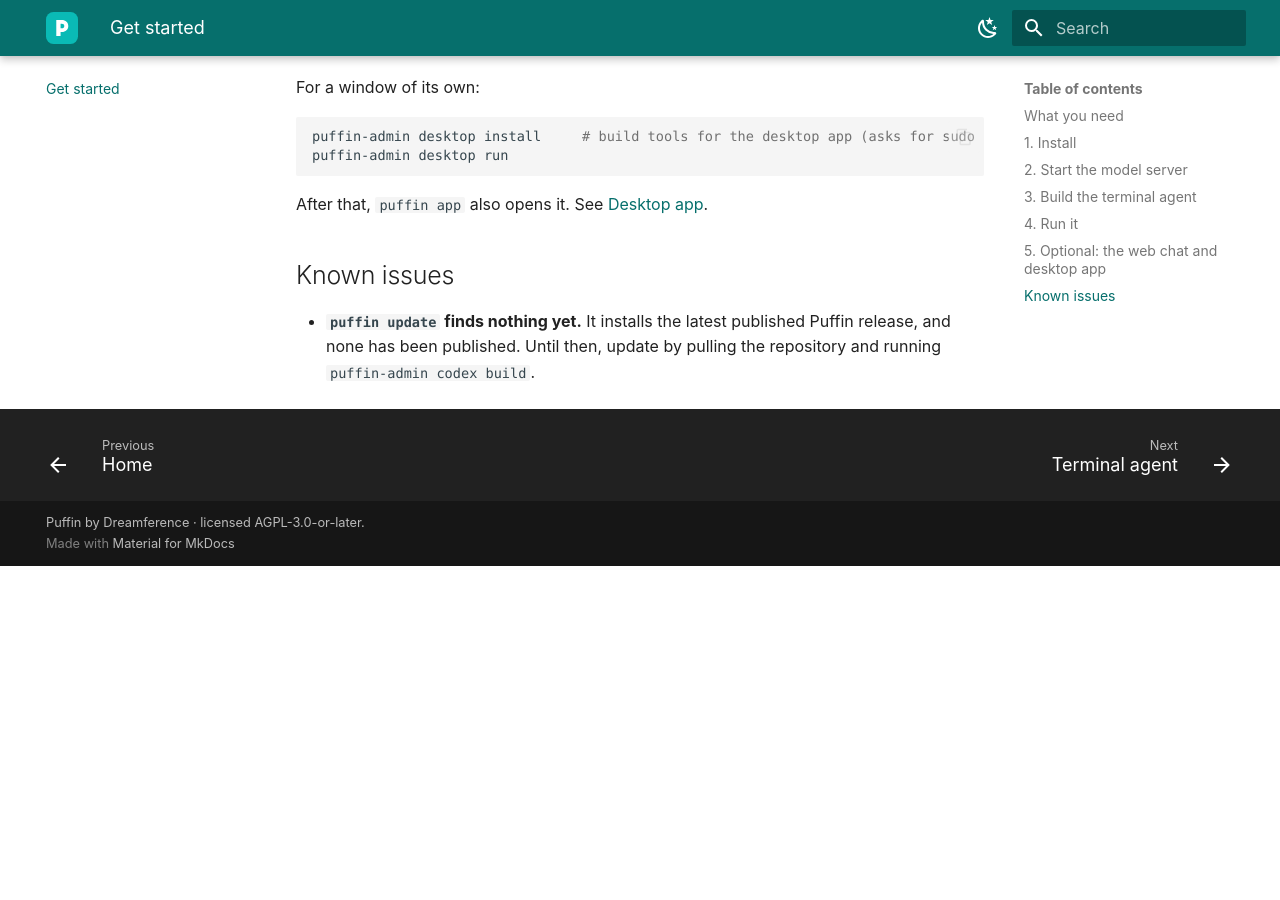
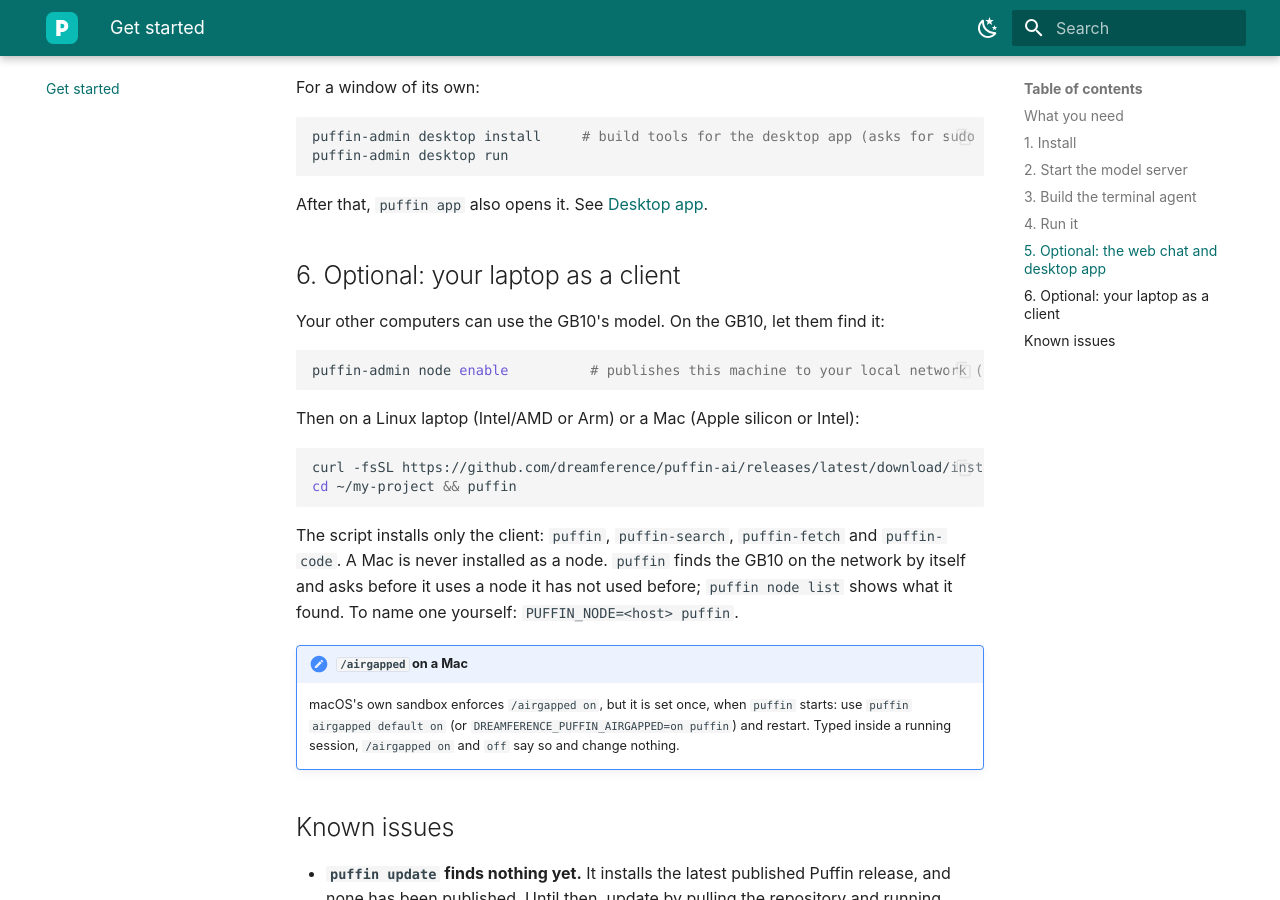
Before and after one commit to dreamference/mightling, an MkDocs documentation site: the page built from docs/getting-started.md, in a window 1280 px wide and 900 px high, scrolled down 2476 px. Built offline with MkDocs 1.6.1 and Material for MkDocs 9.7.7, drawn with Linux system fonts in a browser that asks for light colours; before the commit the page ends 3042 px from its top, so only the background shows below that.

Commit message:
Docs for the Linux and Mac clients: README install and FAQ, getting-started step 6, PUFFIN_NODE §8.4 as built [skip ci]

````diff
--- a/docs/getting-started.md
+++ b/docs/getting-started.md
@@ -110,6 +110,31 @@
 
 After that, `puffin app` also opens it. See [Desktop app](desktop.md).
 
+## 6. Optional: your laptop as a client
+
+Your other computers can use the GB10's model. On the GB10, let them find it:
+
+```bash
+puffin-admin node enable          # publishes this machine to your local network (asks for sudo once)
+```
+
+Then on a Linux laptop (Intel/AMD or Arm) or a Mac (Apple silicon or Intel):
+
+```bash
+curl -fsSL https://github.com/dreamference/puffin-ai/releases/latest/download/install.sh | bash
+cd ~/my-project && puffin
+```
+
+The script installs only the client: `puffin`, `puffin-search`, `puffin-fetch` and `puffin-code`.
+A Mac is never installed as a node. `puffin` finds the GB10 on the network by itself and asks before
+it uses a node it has not used before; `puffin node list` shows what it found. To name one yourself:
+`PUFFIN_NODE=<host> puffin`.
+
+!!! note "`/airgapped` on a Mac"
+    macOS's own sandbox enforces `/airgapped on`, but it is set once, when `puffin` starts: use
+    `puffin airgapped default on` (or `DREAMFERENCE_PUFFIN_AIRGAPPED=on puffin`) and restart. Typed
+    inside a running session, `/airgapped on` and `off` say so and change nothing.
+
 ## Known issues
 
 - **`puffin update` finds nothing yet.** It installs the latest published Puffin release, and none
````
Also changed, not shown: README.md (+11 -4 lines), specs/DREAMFERENCE_PUFFIN_NODE.md (+11 -2 lines).
